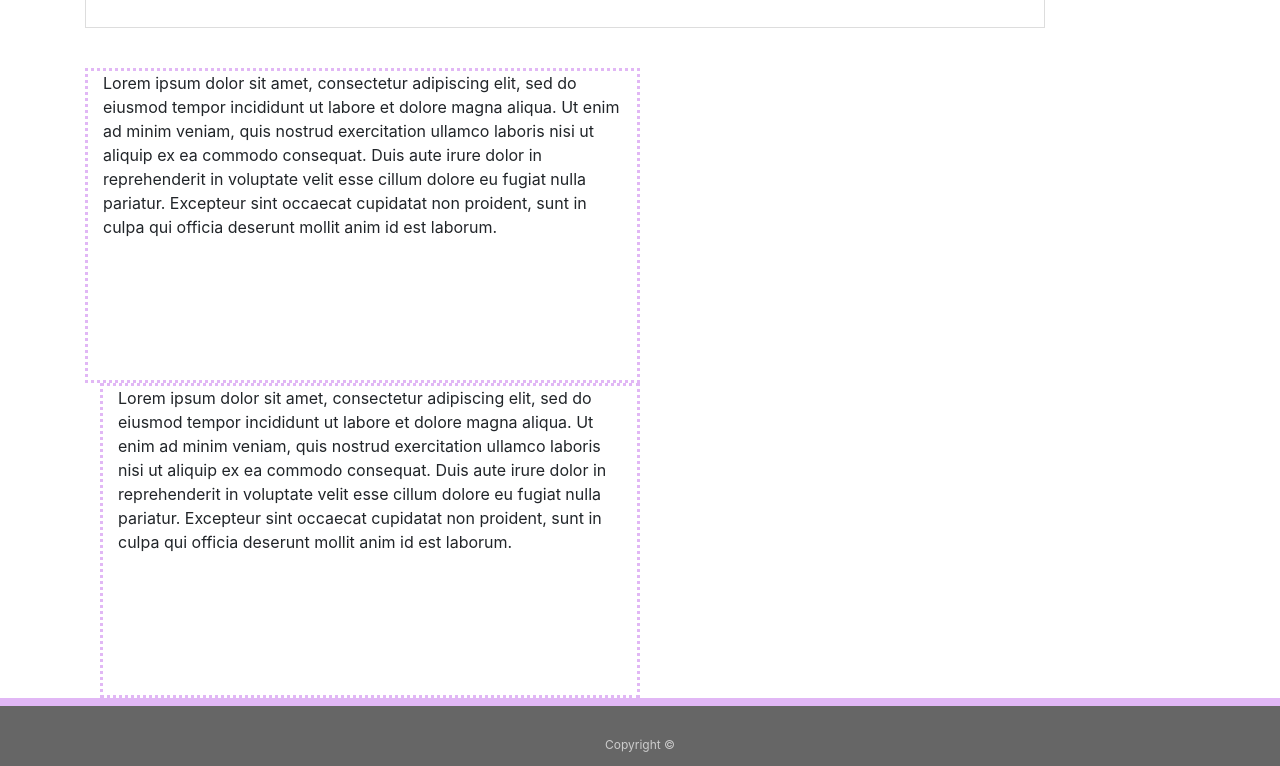
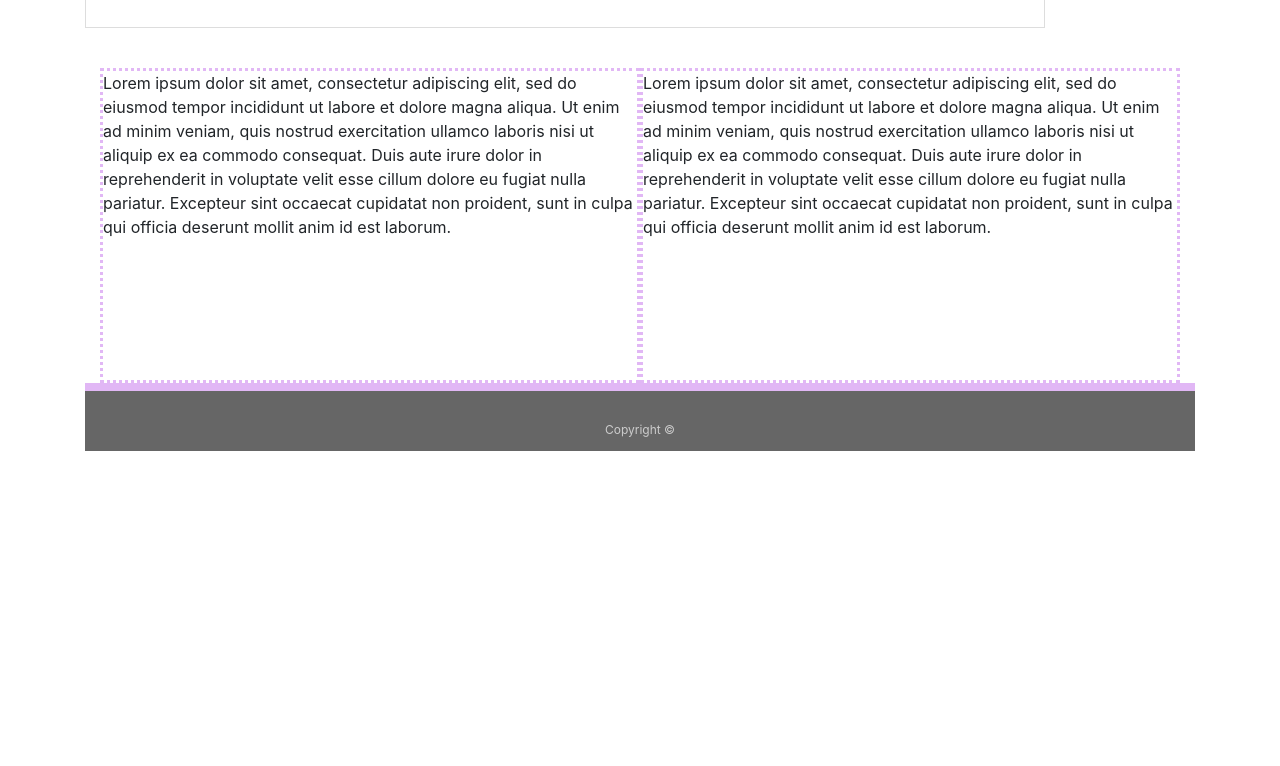
Before and after one commit to AzucarMoreina/Bootstrap-Portfolio, a plain HTML site: page index.html in a window 1280 px wide. Shown: the part 1251-2017 px from the top of the page. After the commit the page ends 1702 px from the top, so only its background shows below. Drawn offline with nearby package versions, Linux system fonts and the light colour scheme.

Commit message:
columns are no longer on top of eachother but side by side

```diff
--- a/index.html
+++ b/index.html
@@ -61,11 +61,11 @@
     </section>
 
     <div class="container">
-      <div class="row align-items-center">
+      <div class="row align-items-center no-gutters">
           <div class="col-md-6" style ="border: 3px dotted #e1b7f5; height: 315px">
             <p>Lorem ipsum dolor sit amet, consectetur adipiscing elit, sed do eiusmod tempor incididunt ut labore et dolore magna aliqua. Ut enim ad minim veniam, quis nostrud exercitation ullamco laboris nisi ut aliquip ex ea commodo consequat. Duis aute irure dolor in reprehenderit in voluptate velit esse cillum dolore eu fugiat nulla pariatur. Excepteur sint occaecat cupidatat non proident, sunt in culpa qui officia deserunt mollit anim id est laborum.</p>
           </div>
-        </div>
+
 
         <div class="col-md-6"style="border: 3px dotted #e1b7f5; height: 315px">
           <p>Lorem ipsum dolor sit amet, consectetur adipiscing elit, sed do eiusmod tempor incididunt ut labore et dolore magna aliqua. Ut enim ad minim veniam, quis nostrud exercitation ullamco laboris nisi ut aliquip ex ea commodo consequat. Duis aute irure dolor in reprehenderit in voluptate velit esse cillum dolore eu fugiat nulla pariatur. Excepteur sint occaecat cupidatat non proident, sunt in culpa qui officia deserunt mollit anim id est laborum.</p>
```
Also changed, not shown: assets/images/game.jpg (renamed from assets/images/360-1.jpg).
